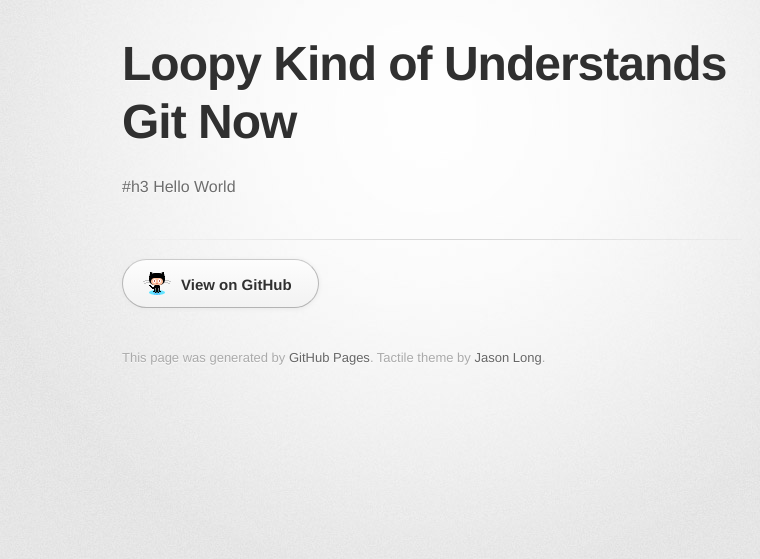
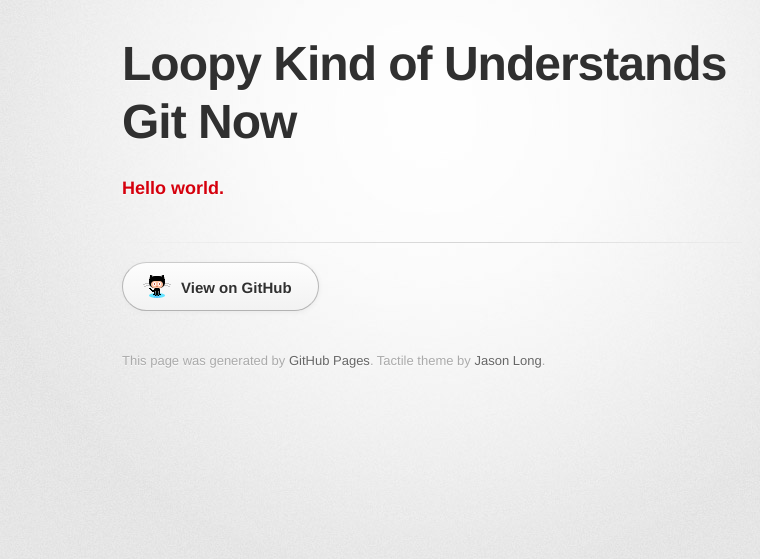
Before and after one commit to loopy3025/simplegit, a Jekyll site: the page built from index.html, in a window 1280 px wide. Shown: the top 559 px of the page, without its empty margins (208-968 px from the left). Built offline with Jekyll 4.4.1, drawn with Linux system fonts in a browser that asks for light colours; some web fonts are replaced; part of the change alters nothing that is shown.

```diff
--- a/index.html
+++ b/index.html
@@ -1,6 +1,6 @@
 ---
 layout: default
-title: Loopy Kind of Understands Git Now
+title: Endless Loopy
 ---
 
-  #h3 Hello World
+  <h3>Hello world.</h3>
```
